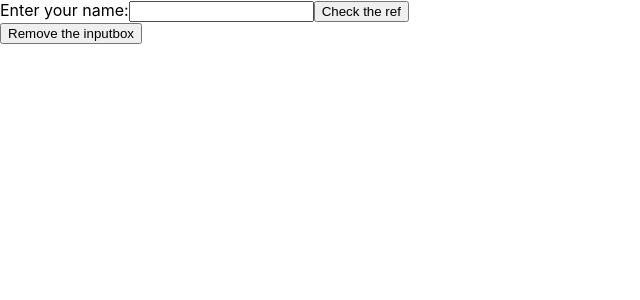
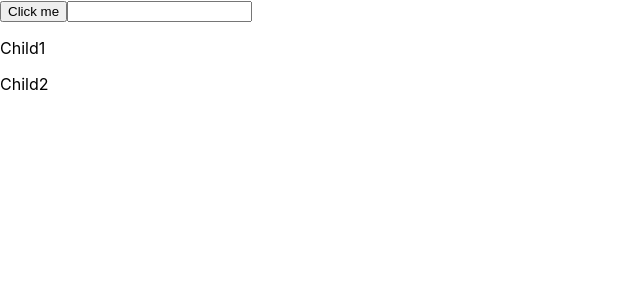
Before and after one commit to Ayush17112002/lec2, a React (Create React App) app in the folder React/first-react-app/: page / in a window 1280 px wide. Shown: the top 300 px of the page, without its empty margins (0-640 px from the left). Built offline with nearby package versions, Linux system fonts and the light colour scheme.

Commit message:
Lec 11 useMemo completed

```diff
--- a/React/first-react-app/src/App.js
+++ b/React/first-react-app/src/App.js
@@ -1,7 +1,8 @@
 import React, { useEffect, useState } from "react";
-import Lec10 from "./Lec10/Lec10";
+import Lec11 from "./Lec11/Lec11";
+// import Lec10 from "./Lec10/Lec10";
 function App() {
-  return <Lec10 />;
+  return <Lec11 />;
 }
 
 export default App;
--- /dev/null
+++ b/React/first-react-app/src/Lec11/Lec11.js
@@ -0,0 +1,57 @@
+/**
+ * useMemo -> lets you cache the results of a heavy computation
+ *         -> prevents re rendering of child components when its props do not change
+ */
+
+import { memo, useEffect, useMemo, useState } from "react";
+
+function calculate() {
+  for (let i = 0; i < 1e9; i++) {}
+  console.log("in calculate");
+  return "Hey";
+}
+
+export default function Lec11() {
+  const [state, setState] = useState(0);
+  const [input, setInput] = useState("");
+
+  console.time("time");
+  const result = useMemo(() => {
+    return calculate();
+  }, [state]);
+  console.timeEnd("time");
+
+  return (
+    <>
+      <button
+        onClick={() => {
+          setState(state + 1);
+        }}
+      >
+        Click me
+      </button>
+      <input
+        type="text"
+        onChange={(e) => {
+          setInput(e.target.value);
+        }}
+      ></input>
+      <Child1 value={state} />
+    </>
+  );
+}
+
+const Child1 = memo(() => {
+  console.log("child1 rendered");
+  return (
+    <>
+      <p>Child1</p>
+      <Child2 />
+    </>
+  );
+});
+
+function Child2() {
+  console.log("child2 rendered");
+  return <>Child2</>;
+}
```
